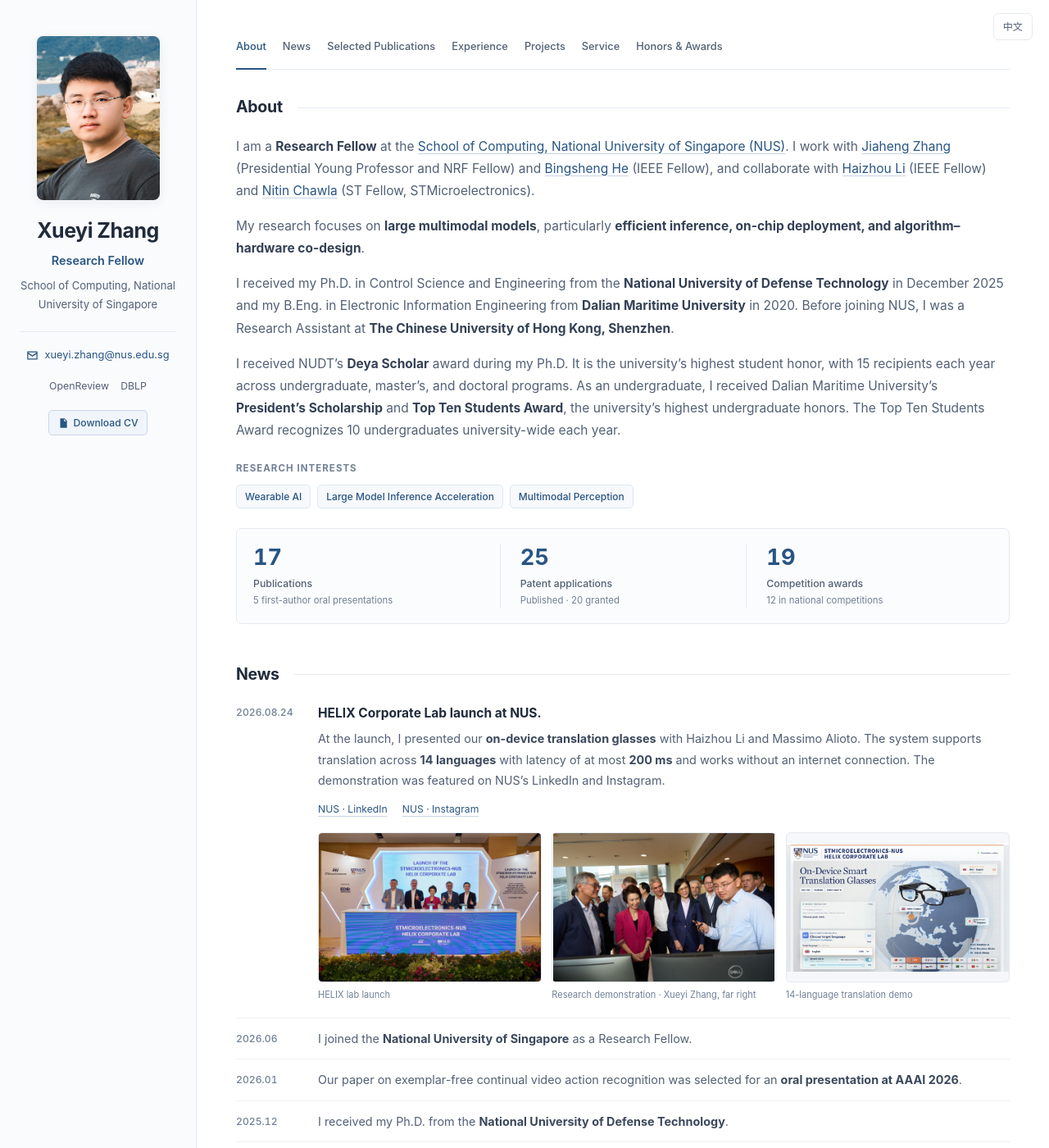
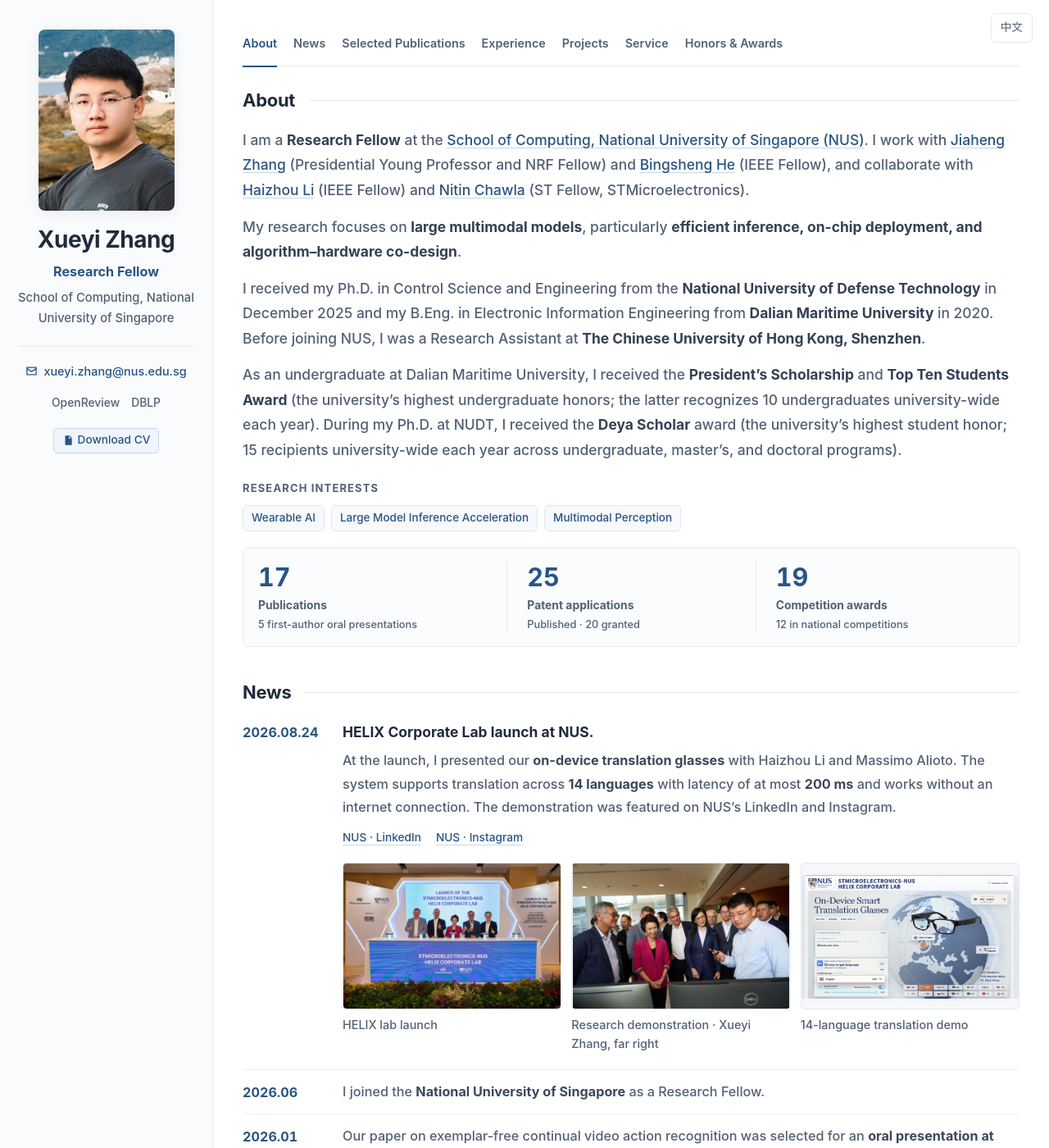
Before and after one commit to xueyizhang1998/xueyizhang1998.github.io, a Jekyll site: the page built from index.html, in a window 1280 px wide and 1400 px high. Shown: the whole window at 82% size. Built offline with Jekyll 4.4.1, drawn with Linux system fonts in a browser that asks for light colours; some of the changed text lies outside the part shown.

Commit message:
Improve typography and timeline clarity; condense honor descriptions

```diff
--- a/_config.yml
+++ b/_config.yml
@@ -16,7 +16,7 @@ url: "https://xueyizhang1998.github.io"
 baseurl: ""
 
 # 本地预览的资源版本；GitHub Pages 发布时自动使用当前提交版本。
-asset_version: "20261031-6"
+asset_version: "20261031-7"
 
 # ---- 构建设置（一般不用改）----
 markdown: kramdown
--- a/_data/about.yml
+++ b/_data/about.yml
@@ -9,19 +9,18 @@ bio:
     co-design</b>.<br><br>I received my Ph.D. in Control Science and Engineering from the <b>National University
     of Defense Technology</b> in December 2025 and my B.Eng. in Electronic Information Engineering from <b>Dalian
     Maritime University</b> in 2020. Before joining NUS, I was a Research Assistant at <b>The Chinese University
-    of Hong Kong, Shenzhen</b>.<br><br>I received NUDT’s <b>Deya Scholar</b> award during my Ph.D. It is the university’s
-    highest student honor, with 15 recipients each year across undergraduate, master’s, and doctoral programs. As
-    an undergraduate, I received Dalian Maritime University’s <b>President’s Scholarship</b> and <b>Top Ten Students
-    Award</b>, the university’s highest undergraduate honors. The Top Ten Students Award recognizes 10 undergraduates
-    university-wide each year.
+    of Hong Kong, Shenzhen</b>.<br><br>As an undergraduate at Dalian Maritime University, I received the <b>President’s
+    Scholarship</b> and <b>Top Ten Students Award</b> (the university’s highest undergraduate honors; the latter recognizes
+    10 undergraduates university-wide each year). During my Ph.D. at NUDT, I received the <b>Deya Scholar</b> award
+    (the university’s highest student honor; 15 recipients university-wide each year across undergraduate, master’s,
+    and doctoral programs).
   zh: 我现任<b>新加坡国立大学计算机学院</b>博士后研究员（Research Fellow），与<a href="https://zjhzjh123.github.io/" target="_blank" rel="noopener">张嘉恒</a>（Presidential
     Young Professor、NRF Fellow）和 <a href="https://www.comp.nus.edu.sg/~hebs/" target="_blank" rel="noopener">Bingsheng
     He</a>（IEEE Fellow）合作，并与<a href="https://cde.nus.edu.sg/ece/staff/li-haizhou/" target="_blank" rel="noopener">李海洲教授</a>（IEEE
     Fellow）及意法半导体的 <a href="https://in.linkedin.com/in/nitin-chawla-7081659" target="_blank" rel="noopener">Nitin
     Chawla</a>（ST Fellow）开展合作。<br><br>我的研究聚焦<b>多模态大模型</b>，重点关注<b>高效推理、片上部署，以及算法与硬件协同设计（co-design）</b>。<br><br>2025
-    年 12 月，我于<b>国防科技大学</b>获得控制科学与工程博士学位；2020 年于<b>大连海事大学</b>获得电子信息工程学士学位。加入新加坡国立大学前，我曾在<b>香港中文大学（深圳）</b>担任研究助理。<br><br>博士期间，我获评国防科技大学<b>德雅学子（Deya
-    Scholar）</b>。这是学校最高学生荣誉，每年从全校本科生、硕士生和博士生中共评选 15 人。本科期间，我获得大连海事大学<b>校长奖学金</b>和<b>十佳大学生</b>两项最高本科生荣誉，其中十佳大学生每年从全校本科生中评选
-    10 人。
+    年 12 月，我于<b>国防科技大学</b>获得控制科学与工程博士学位；2020 年于<b>大连海事大学</b>获得电子信息工程学士学位。加入新加坡国立大学前，我曾在<b>香港中文大学（深圳）</b>担任研究助理。<br><br>本科期间，我获得大连海事大学<b>校长奖学金</b>和<b>十佳大学生</b>（学校最高本科生荣誉；十佳大学生每年从全校本科生中评选
+    10 人）。博士期间，我获评国防科技大学<b>德雅学子 Deya Scholar</b>（学校最高学生荣誉；每年从全校本科生、硕士生和博士生中共评选 15 人）。
 keywords:
   en:
   - Wearable AI
--- a/assets/css/style.css
+++ b/assets/css/style.css
@@ -14,10 +14,10 @@
 }
 
 * { box-sizing: border-box; margin: 0; padding: 0; }
-html { scroll-behavior: smooth; scroll-padding-top: var(--nav-clearance, 5rem); }
+html { font-size: 112.5%; scroll-behavior: smooth; scroll-padding-top: var(--nav-clearance, 5rem); }
 body {
   font-family: -apple-system, BlinkMacSystemFont, "Segoe UI", "Noto Sans SC", "PingFang SC", "Microsoft YaHei", Roboto, Helvetica, Arial, sans-serif;
-  font-size: 15.5px; line-height: 1.75; color: var(--text); background: var(--bg);
+  font-size: .97rem; font-weight: 450; line-height: 1.75; color: var(--text); background: var(--bg);
   -webkit-font-smoothing: antialiased;
 }
 a { color: var(--accent); text-decoration: none; transition: color .16s ease; }
@@ -27,26 +27,26 @@ button { font: inherit; }
 img { display: block; max-width: 100%; }
 
 /* Profile and reading column */
-.layout { display: grid; grid-template-columns: 240px minmax(0, 1fr); max-width: 1280px; min-height: 100vh; margin: 0 auto; }
+.layout { display: grid; grid-template-columns: 260px minmax(0, 1fr); max-width: 1320px; min-height: 100vh; margin: 0 auto; }
 .sidebar {
   position: sticky; top: 0; align-self: start; height: 100vh; overflow-y: auto;
-  padding: 44px 24px 32px; background: var(--surface-alt); border-right: 1px solid var(--border);
+  padding: 36px 22px 28px; background: var(--surface-alt); border-right: 1px solid var(--border);
 }
-.main { min-width: 0; padding: 28px 48px 64px; }
+.main { min-width: 0; padding: 24px 36px 56px; }
 .avatar {
-  width: 150px; height: 200px; object-fit: cover; margin: 0 auto 22px;
+  width: 166px; height: 221px; object-fit: cover; margin: 0 auto 18px;
   border-radius: 8px; background: var(--accent-weak); box-shadow: 0 3px 14px rgba(29, 48, 72, .08);
 }
-.sidebar .name { font-size: 25px; font-weight: 700; line-height: 1.25; letter-spacing: -.5px; text-align: center; }
-.sidebar .role { color: var(--accent); font-size: .9rem; font-weight: 600; text-align: center; margin-top: 8px; }
-.sidebar .affil { color: var(--text-soft); font-size: .82rem; line-height: 1.7; text-align: center; margin-top: 7px; }
+.sidebar .name { font-size: 28px; font-weight: 750; line-height: 1.25; letter-spacing: -.5px; text-align: center; }
+.sidebar .role { color: var(--accent); font-size: .9rem; font-weight: 650; text-align: center; margin-top: 7px; }
+.sidebar .affil { color: var(--text-soft); font-size: .82rem; font-weight: 500; line-height: 1.65; text-align: center; margin-top: 6px; }
 .sidebar .motto { color: var(--text-faint); font-size: .77rem; line-height: 1.7; text-align: center; margin: 16px 0 0; }
 .sidebar hr { border: 0; border-top: 1px solid var(--border); margin: 22px 0 17px; }
-.contact-line { display: flex; justify-content: center; align-items: center; gap: 7px; font-size: .8rem; margin-bottom: 13px; }
+.contact-line { display: flex; justify-content: center; align-items: center; gap: 7px; font-size: .8rem; font-weight: 500; margin-bottom: 11px; }
 .contact-line svg { flex: none; width: 15px; height: 15px; fill: var(--accent); }
 .email-link { overflow-wrap: anywhere; }
 .social { display: flex; flex-wrap: wrap; justify-content: center; gap: 5px 14px; }
-.social a { display: inline-flex; align-items: center; gap: 5px; padding: 3px 0; font-size: .77rem; color: var(--text-soft); }
+.social a { display: inline-flex; align-items: center; gap: 5px; padding: 3px 0; font-size: .77rem; font-weight: 550; color: var(--text-soft); }
 .social a:hover { color: var(--accent); text-decoration: underline; text-underline-offset: 4px; }
 .social svg { width: 14px; height: 14px; fill: currentColor; }
 .profile-links { display: flex; flex-wrap: wrap; align-items: center; justify-content: center; gap: 12px 16px; margin-top: 12px; font-size: .76rem; }
@@ -63,42 +63,42 @@ img { display: block; max-width: 100%; }
 /* Navigation follows the current section. */
 .topnav {
   position: sticky; top: 0; z-index: 40; display: flex; flex-wrap: wrap; gap: 2px 20px;
-  padding: 15px 0 13px; margin-bottom: 32px; border-bottom: 1px solid var(--border);
+  padding: 13px 0 12px; margin-bottom: 26px; border-bottom: 1px solid var(--border);
   background: rgba(255, 255, 255, .96); backdrop-filter: blur(10px);
 }
-.topnav a { position: relative; padding: 3px 0; font-size: .8rem; font-weight: 500; color: var(--text-soft); white-space: nowrap; }
+.topnav a { position: relative; padding: 3px 0; font-size: .8rem; font-weight: 600; color: var(--text-soft); white-space: nowrap; }
 .topnav a::after { content: ""; position: absolute; left: 0; right: 0; bottom: -14px; height: 2px; background: transparent; }
 .topnav a:hover, .topnav a[aria-current="location"] { color: var(--accent); }
 .topnav a[aria-current="location"]::after { background: var(--accent); }
 
 /* Section rhythm and the introductory text */
-.section { margin-bottom: 48px; scroll-margin-top: 20px; }
-.section > h2 { display: flex; align-items: center; gap: 18px; margin-bottom: 20px; color: var(--text); font-size: 1.22rem; font-weight: 650; line-height: 1.4; letter-spacing: -.25px; }
+.section { margin-bottom: 40px; scroll-margin-top: 20px; }
+.section > h2 { display: flex; align-items: center; gap: 18px; margin-bottom: 18px; color: var(--text); font-size: 1.22rem; font-weight: 700; line-height: 1.4; letter-spacing: -.25px; }
 .section > h2::after { content: ""; height: 1px; flex: 1; min-width: 20px; background: var(--border); }
 .bio { color: var(--text-soft); }
-.bio p { margin-bottom: 16px; }
+.bio p { margin-bottom: 14px; }
 .bio p:last-child { margin-bottom: 0; }
 .bio b { color: #344155; font-weight: 650; }
 .bio a { text-decoration: underline; text-decoration-color: #c7d5e5; text-underline-offset: 3px; }
 .bio a:hover { text-decoration-color: var(--accent); }
-.section .sub-h { margin: 23px 0 10px; font-size: .72rem; font-weight: 650; color: var(--text-faint); text-transform: uppercase; letter-spacing: .09em; }
+.section .sub-h { margin: 20px 0 9px; font-size: .72rem; font-weight: 700; color: var(--text-soft); text-transform: uppercase; letter-spacing: .09em; }
 .keywords { display: flex; flex-wrap: wrap; gap: 8px; }
 .tag { padding: 3px 10px; border: 1px solid #dfe7f1; border-radius: 5px; color: var(--accent); background: #f7f9fc; font-size: .75rem; font-weight: 500; }
-.achievements { display: grid; grid-template-columns: repeat(3, minmax(0, 1fr)); margin-top: 24px; padding: 18px 20px; border: 1px solid var(--border); border-radius: 7px; background: #fbfcfe; }
+.achievements { display: grid; grid-template-columns: repeat(3, minmax(0, 1fr)); margin-top: 20px; padding: 16px 18px; border: 1px solid var(--border); border-radius: 7px; background: #fbfcfe; }
 .achievements > div { display: flex; flex-direction: column; padding-right: 18px; }
 .achievements > div + div { padding-left: 24px; border-left: 1px solid var(--border); }
 .achievements > div:last-child { padding-right: 0; }
 .achievements strong { color: var(--accent); font-size: 1.7rem; font-weight: 650; line-height: 1.25; font-variant-numeric: tabular-nums; }
 .achievements span { margin-top: 5px; color: var(--text-soft); font-size: .74rem; line-height: 1.55; }
-.achievements .metric-label { font-size: .77rem; font-weight: 550; }
-.achievements .metric-detail { margin-top: 3px; color: var(--text-faint); font-size: .71rem; }
+.achievements .metric-label { font-size: .77rem; font-weight: 650; }
+.achievements .metric-detail { margin-top: 3px; color: var(--text-soft); font-size: .71rem; }
 
-/* News: quiet dates and a larger feature with original photographs. */
+/* News: clear date anchors and readable photograph captions. */
 .news { list-style: none; }
-.news li { display: grid; grid-template-columns: 82px minmax(0, 1fr); gap: 18px; padding: 12px 0; border-bottom: 1px solid #edf0f4; }
+.news li { display: grid; grid-template-columns: 104px minmax(0, 1fr); gap: 18px; padding: 12px 0; border-bottom: 1px solid #edf0f4; }
 .news li:first-child { padding-top: 0; }
 .news li:last-child { border: 0; padding-bottom: 0; }
-.news .date { padding-top: 2px; color: var(--text-faint); font-size: .76rem; font-weight: 500; font-variant-numeric: tabular-nums; white-space: nowrap; }
+.news .date { padding-top: 1px; color: var(--accent); font-size: .9rem; font-weight: 700; font-variant-numeric: tabular-nums; white-space: nowrap; }
 .news .what { min-width: 0; color: var(--text-soft); font-size: .9rem; line-height: 1.75; }
 .news .what b { font-weight: 650; color: #3b485c; }
 .news-featured .what > span > b:first-child { display: block; color: var(--text); font-size: .97rem; font-weight: 650; margin-bottom: 5px; }
@@ -106,13 +106,13 @@ img { display: block; max-width: 100%; }
 .news-links a { text-decoration: underline; text-decoration-color: #c7d5e5; text-underline-offset: 4px; }
 .news-gallery { display: grid; grid-template-columns: repeat(3, minmax(0, 1fr)); gap: 12px; margin: 18px 0 8px; }
 .news-gallery img { width: 100%; height: auto; aspect-ratio: 1.5; object-fit: contain; background: #f5f7fa; border: 1px solid var(--border); border-radius: 5px; }
-.news-gallery figcaption { margin-top: 7px; color: var(--text-faint); font-size: .69rem; line-height: 1.5; }
+.news-gallery figcaption { margin-top: 7px; color: var(--text-soft); font-size: .8rem; font-weight: 500; line-height: 1.6; }
 
 /* YZY-inspired method figures, with a consistent resource-button row. */
 .hint { color: var(--text-faint); font-size: .82rem; }
 .publication-intro { margin: -3px 0 18px; font-size: .85rem; color: var(--text-soft); }
 .publication-intro a { text-decoration: underline; text-decoration-color: #b8cce1; text-underline-offset: 3px; }
-.pub { display: grid; grid-template-columns: 300px minmax(0, 1fr); align-items: center; gap: 26px; padding: 18px 0 18px 16px; margin-bottom: 14px; border-left: 4px solid #e0e2e5; }
+.pub { display: grid; grid-template-columns: 300px minmax(0, 1fr); align-items: center; gap: 22px; padding: 16px 0 16px 16px; margin-bottom: 10px; border-left: 4px solid #e0e2e5; }
 .pub:last-child { margin-bottom: 0; }
 .pub .thumb { display: flex; align-items: center; justify-content: center; width: 300px; min-height: 125px; background: white; }
 .pub .thumb .zoom { display: flex; justify-content: center; align-items: center; width: 100%; border: 0; padding: 0; background: white; cursor: zoom-in; }
@@ -143,7 +143,7 @@ img { display: block; max-width: 100%; }
 
 /* Experience: logo, role, institution, and period each have one visual level. */
 .exp-list { display: flex; flex-direction: column; }
-.exp-item { display: grid; grid-template-columns: 124px minmax(0, 1fr); gap: 24px; padding: 19px 0; border-bottom: 1px solid var(--border); align-items: start; }
+.exp-item { display: grid; grid-template-columns: 124px minmax(0, 1fr); gap: 20px; padding: 17px 0; border-bottom: 1px solid var(--border); align-items: start; }
 .exp-item:first-child { padding-top: 4px; }
 .exp-item:last-child { border: 0; padding-bottom: 0; }
 .exp-logo { display: flex; align-items: center; justify-content: flex-start; min-height: 34px; padding-top: 3px; }
@@ -152,18 +152,19 @@ img { display: block; max-width: 100%; }
 .exp-body { min-width: 0; }
 .exp-top { display: flex; align-items: baseline; justify-content: space-between; flex-wrap: wrap; gap: 3px 16px; }
 .exp-role { color: var(--text); font-weight: 650; font-size: .91rem; line-height: 1.6; }
-.exp-period { flex: none; font-size: .74rem; color: var(--text-faint); font-weight: 500; font-variant-numeric: tabular-nums; }
+.exp-period { flex: none; font-size: .84rem; color: var(--accent); font-weight: 650; font-variant-numeric: tabular-nums; }
 .exp-org { margin-top: 3px; color: var(--text-soft); font-size: .84rem; }
-.exp-meta { margin-top: 2px; color: var(--text-faint); font-size: .79rem; }
+.exp-meta { margin-top: 2px; color: var(--text-soft); font-size: .79rem; }
 .exp-kind { display: inline-block; margin-left: 7px; padding: 0 5px; border: 1px solid #d4dfec; border-radius: 3px; color: var(--accent); font-size: .64rem; font-weight: 500; vertical-align: middle; }
 
-.proj-card { padding: 18px 20px; margin-bottom: 14px; border: 1px solid var(--border); border-radius: 6px; background: #fcfdff; }
+.proj-card { padding: 16px 18px; margin-bottom: 12px; border: 1px solid var(--border); border-radius: 6px; background: #fcfdff; }
 .proj-card:last-child { margin-bottom: 0; }
 .proj-card .pname { color: var(--text); font-size: .96rem; font-weight: 650; }
 .proj-card .pprog { margin-top: 4px; color: var(--accent); font-size: .78rem; }
-.proj-card .prole { margin-top: 3px; color: var(--text-faint); font-size: .78rem; }
+.proj-card .project-period { color: var(--accent); font-size: .84rem; font-weight: 650; font-variant-numeric: tabular-nums; white-space: nowrap; }
+.proj-card .prole { margin-top: 3px; color: var(--text-soft); font-size: .78rem; }
 .project-description { margin-top: 12px; color: var(--text-soft); font-size: .85rem; line-height: 1.75; }
-.project-note { margin-top: 10px; color: var(--text-faint); font-size: .77rem; font-style: italic; }
+.project-note { margin-top: 10px; color: var(--text-soft); font-size: .77rem; font-style: italic; }
 .service-row { display: grid; grid-template-columns: 182px minmax(0, 1fr); gap: 22px; padding: 13px 0; border-bottom: 1px solid #edf0f4; }
 .service-row:first-child { padding-top: 0; }
 .service-row:last-child { border: 0; }
@@ -172,7 +173,7 @@ img { display: block; max-width: 100%; }
 .service-row li + li { margin-top: 3px; }
 .honors { list-style: none; }
 .honors li { display: flex; gap: 20px; padding: 8px 0; }
-.honors .hy { flex: none; min-width: 46px; color: var(--text-faint); font-size: .8rem; font-weight: 500; font-variant-numeric: tabular-nums; }
+.honors .hy { flex: none; min-width: 54px; color: var(--accent); font-size: .84rem; font-weight: 650; font-variant-numeric: tabular-nums; }
 .honors .ht { color: var(--text-soft); font-size: .88rem; }
 .competition-summary { margin-top: 22px; color: var(--text-soft); font-size: .85rem; }
 .competition-details { margin-top: 13px; padding: 12px 15px; border: 1px solid var(--border); border-radius: 6px; font-size: .83rem; }
@@ -203,9 +204,9 @@ html.lang-zh .i18n-en { display: none; }
 html.lang-en .blk.i18n-en, html.lang-zh .blk.i18n-zh { display: block; }
 
 @media (min-width: 861px) and (max-width: 1170px) {
-  .layout { grid-template-columns: 224px minmax(0, 1fr); }
+  .layout { grid-template-columns: 240px minmax(0, 1fr); }
   .sidebar { padding-inline: 18px; }
-  .main { padding-inline: 32px; }
+  .main { padding-inline: 28px; }
   .topnav { gap: 2px 16px; }
   .pub { grid-template-columns: 235px minmax(0, 1fr); gap: 22px; padding-left: 14px; }
   .pub .thumb { width: 235px; }
@@ -216,7 +217,7 @@ html.lang-en .blk.i18n-en, html.lang-zh .blk.i18n-zh { display: block; }
   .profile-identity { display: grid; grid-template-columns: 112px minmax(0, 1fr); align-items: center; gap: 24px; max-width: 520px; margin: 0 auto; }
   .avatar { width: 112px; height: 149px; margin: 0; }
   .sidebar .name, .sidebar .role, .sidebar .affil, .sidebar .motto { text-align: left; }
-  .sidebar .name { font-size: 25px; }
+  .sidebar .name { font-size: 28px; }
   .sidebar .motto { margin-top: 12px; }
   .sidebar hr { max-width: 520px; margin: 23px auto 15px; }
   .contact-line { margin-bottom: 8px; }
@@ -229,16 +230,17 @@ html.lang-en .blk.i18n-en, html.lang-zh .blk.i18n-zh { display: block; }
   .pub .thumb { width: 260px; }
 }
 @media (max-width: 640px) {
-  body { font-size: 15px; }
+  body { font-size: .94rem; }
+  .toolbar { top: 10px; right: 16px; }
   .sidebar { padding: 30px 22px 22px; }
   .profile-identity { grid-template-columns: 100px minmax(0, 1fr); gap: 20px; }
   .avatar { width: 100px; height: 133px; border-radius: 6px; }
-  .sidebar .name { font-size: 23px; }
+  .sidebar .name { font-size: 25px; }
   .sidebar .role { font-size: .82rem; margin-top: 7px; }
   .sidebar .affil { font-size: .76rem; line-height: 1.6; }
   .sidebar .motto { font-size: .7rem; margin-top: 10px; }
   .main { padding: 6px 22px 36px; }
-  .section { margin-bottom: 36px; }
+  .section { margin-bottom: 32px; }
   .section > h2 { margin-bottom: 18px; font-size: 1.13rem; }
   .topnav { gap: 2px 18px; padding: 12px 0; }
   .topnav a { font-size: .76rem; }
@@ -253,11 +255,11 @@ html.lang-en .blk.i18n-en, html.lang-zh .blk.i18n-zh { display: block; }
   .achievements .metric-detail { font-size: .65rem; }
   .news li { grid-template-columns: minmax(0, 1fr); gap: 5px; padding-block: 13px; }
   .news .what { font-size: .86rem; }
-  .news .date { font-size: .72rem; }
+  .news .date { font-size: .86rem; }
   .news-gallery { grid-template-columns: minmax(0, 1fr); gap: 14px; }
   .news-gallery figure { max-width: 460px; }
   .news-gallery img { aspect-ratio: auto; }
-  .news-gallery figcaption { font-size: .72rem; }
+  .news-gallery figcaption { font-size: .8rem; }
   .publication-intro { font-size: .8rem; }
   .pub { grid-template-columns: minmax(0, 1fr); gap: 18px; padding: 18px 0 18px 13px; margin-bottom: 14px; }
   .pub .thumb { width: 100%; min-height: 0; }
@@ -267,7 +269,7 @@ html.lang-en .blk.i18n-en, html.lang-zh .blk.i18n-zh { display: block; }
   .exp-item { grid-template-columns: minmax(0, 1fr); gap: 10px; padding-block: 18px; }
   .exp-logo { padding-top: 0; }
   .exp-logo img { max-width: 124px; max-height: 32px; }
-  .exp-period { font-size: .72rem; }
+  .exp-period { font-size: .84rem; }
   .proj-card { padding: 16px; }
   .service-row { grid-template-columns: minmax(0, 1fr); gap: 5px; }
   .service-row h3 { color: var(--text); }
@@ -279,7 +281,7 @@ html.lang-en .blk.i18n-en, html.lang-zh .blk.i18n-zh { display: block; }
 @media (max-width: 360px) {
   .sidebar { padding-top: 52px; }
   .profile-identity { gap: 16px; }
-  .sidebar .name { font-size: 22px; }
+  .sidebar .name { font-size: 24px; }
 }
 @media (prefers-reduced-motion: reduce) {
   html { scroll-behavior: auto; }
--- a/index.html
+++ b/index.html
@@ -82,7 +82,7 @@ layout: default
   {% for pr in site.data.projects %}
   <div class="proj-card">
     <div class="pname"><span class="i18n-en">{{ pr.name.en }}</span><span class="i18n-zh">{{ pr.name.zh }}</span></div>
-    <div class="pprog"><span class="i18n-en">{{ pr.program.en }}</span><span class="i18n-zh">{{ pr.program.zh }}</span>{% if pr.period != "" %} · {{ pr.period }}{% endif %}</div>
+    <div class="pprog"><span class="i18n-en">{{ pr.program.en }}</span><span class="i18n-zh">{{ pr.program.zh }}</span>{% if pr.period != "" %} · <span class="project-period">{{ pr.period }}</span>{% endif %}</div>
     <div class="prole"><span class="i18n-en">{{ pr.role.en }}</span><span class="i18n-zh">{{ pr.role.zh }}</span></div>
     {% if pr.description %}<p class="project-description"><span class="i18n-en">{{ pr.description.en }}</span><span class="i18n-zh">{{ pr.description.zh }}</span></p>{% endif %}
     {% if pr.note %}<p class="project-note"><span class="i18n-en">{{ pr.note.en }}</span><span class="i18n-zh">{{ pr.note.zh }}</span></p>{% endif %}
```
